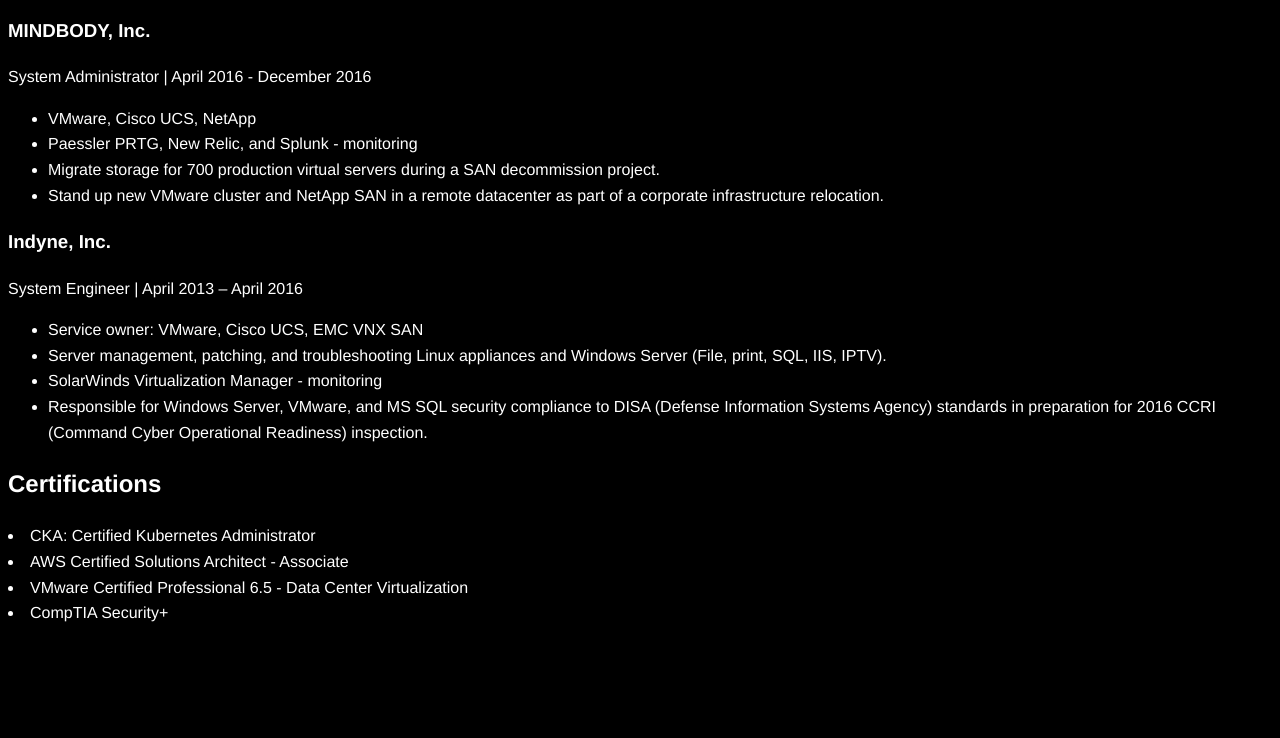
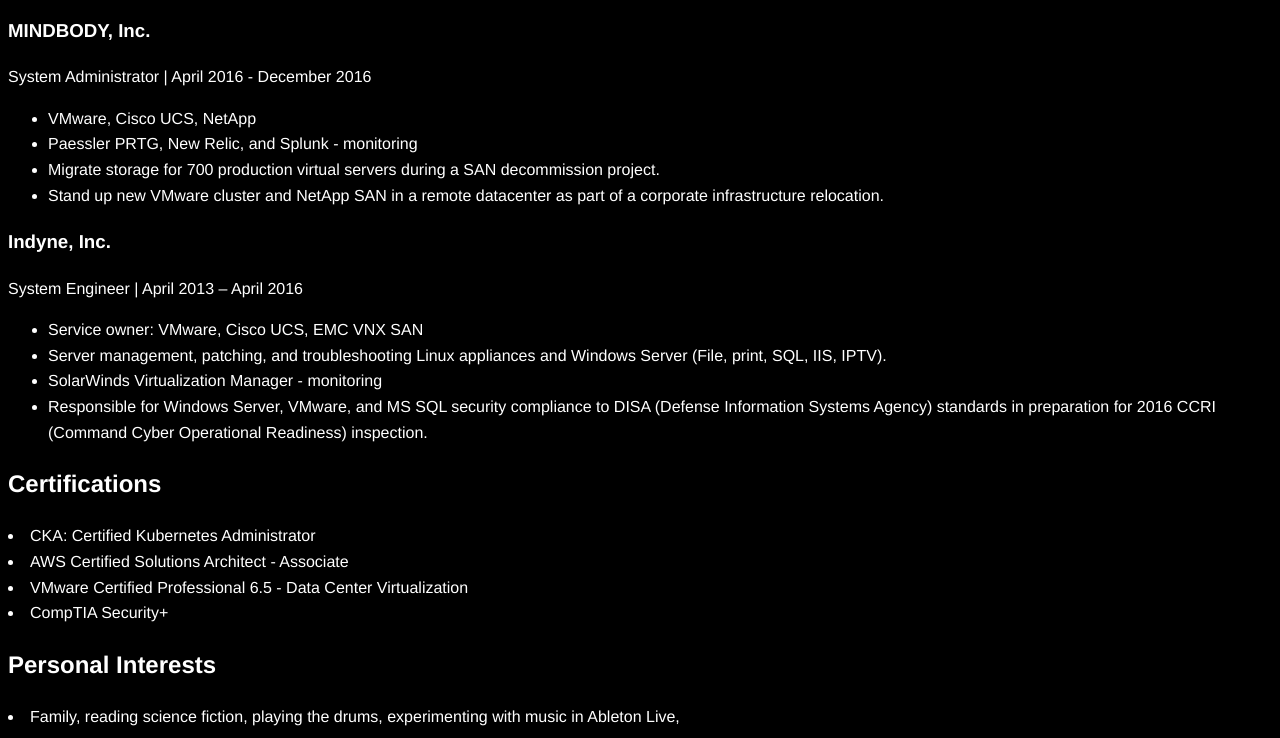
Before and after one commit to HircumAuxilium/resume, a plain HTML site: page index.html in a window 1280 px wide. Shown: the part 1413-2151 px from the top of the page. Before the commit the page ends 2047 px from the top, so only its background shows below. Drawn offline with Linux system fonts and the light colour scheme.

Commit message:
add personal interests section

```diff
--- a/index.html
+++ b/index.html
@@ -181,5 +181,12 @@
       <li>VMware Certified Professional 6.5 - Data Center Virtualization</li>
       <li>CompTIA Security+</li>
     </section>
+    <section id="Personal Interests">
+      <h2>Personal Interests</h2>
+      <li>
+        Family, reading science fiction, playing the drums, experimenting with
+        music in Ableton Live,
+      </li>
+    </section>
   </body>
 </html>
```
